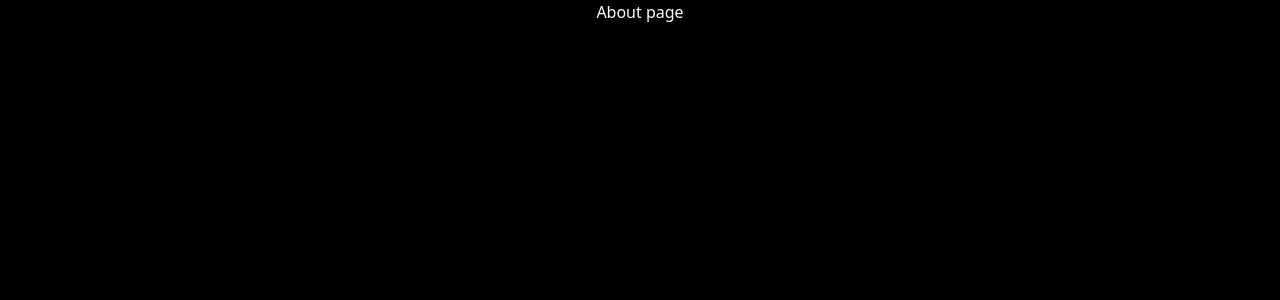
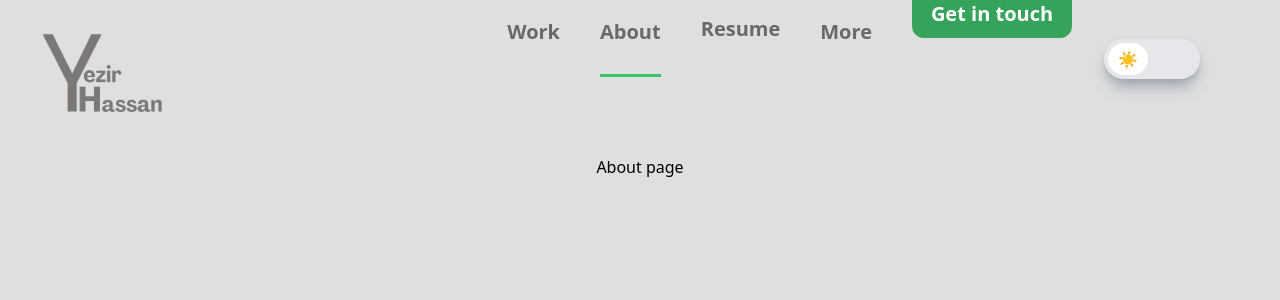
Before and after one commit to grzdev/yezirhassan, a SvelteKit app: page /about in a window 1280 px wide. Shown: the top 300 px of the page. Built offline with nearby package versions, Linux system fonts and the light colour scheme.

Commit message:
Page transitions/others

```diff
--- a/package.json
+++ b/package.json
@@ -23,6 +23,7 @@
 	},
 	"type": "module",
 	"dependencies": {
-		"gsap": "^3.12.2"
+		"gsap": "^3.12.2",
+		"swup": "^4.4.2"
 	}
 }
--- a/src/components/Navbar.svelte
+++ b/src/components/Navbar.svelte
@@ -33,19 +33,29 @@
   }
 
   // logo switch
+
+  let currentPath = "";
+
+  onMount(() => {
+    currentPath = window.location.pathname;
+  });
 </script>
 
 <nav
   class="flex flex-row p-[1rem] sm:p-[2rem] md:p-[2rem] items-center justify-between"
 >
-  <div>
-    <img
-      id="logoDark"
-      src={LogoDark}
-      alt=""
-      class="w-[6rem] sm:w-[8rem] md:w-[9rem] brightness-120 dark:brightness-130"
-    />
-  </div>
+  <h1
+    class="text-4xl font-medium text-black dark:text-[#989898] mt-[0] sm:mt-[0] md:mt-[-0.3rem] logo"
+  >
+    <a href="/">
+      <img
+        id="logoDark"
+        src={LogoDark}
+        alt=""
+        class="w-[6rem] sm:w-[8rem] md:w-[9rem] brightness-120 dark:brightness-175"
+      />
+    </a>
+  </h1>
   <!-- Navbar button -->
   {#if isMobileView && !menuOpen}
     <div class="md:hidden mt-[0.3rem]">
@@ -70,14 +80,14 @@
     class="flex flex-row items-center gap-[2.5rem] hidden md:flex mt-[-2rem]"
   >
     <div class="flex flex-row gap-[2.5rem] text-xl font-semibold ml-[4rem]">
-      <a href="work">
+      <a href="/work" class:active={currentPath === "/work"}>
         <h1
           class="text-[#6a6868] dark:text-[#989898] hover:text-black dark:hover:text-white transition duration-500 ease-in-out page1"
         >
           Work
         </h1>
       </a>
-      <a href="about">
+      <a href="/about" class:active={currentPath === "/about"}>
         <h1
           class="text-[#6a6868] dark:text-[#989898] hover:text-black dark:hover:text-white transition duration-500 ease-in-out page2"
         >
@@ -89,7 +99,7 @@
       >
         Resume
       </h1>
-      <a href="more">
+      <a href="/more" class:active={currentPath === "/more"}>
         <h1
           class="text-[#6a6868] dark:text-[#989898] hover:text-black dark:hover:text-white transition duration-500 ease-in-out page4"
         >
@@ -231,7 +241,7 @@
     animation: slideFromTop 1s ease-in-out;
     transform: translateY(100);
   }
-  .text-bounce {
-    transition: transform 0.2s ease-in-out;
+  a.active {
+    border-bottom: 3px solid #3bc26a;
   }
 </style>
--- /dev/null
+++ b/src/lib/Page.svelte
@@ -0,0 +1,17 @@
+<script>
+</script>
+
+<div>
+  <slot />
+</div>
+
+<style>
+  /* div {
+    height: 100%;
+    display: grid;
+    place-content: center;
+    color: white;
+    font-size: 1.4em;
+    background-color: var(--bg-color, black);
+  } */
+</style>
--- a/src/routes/+layout.svelte
+++ b/src/routes/+layout.svelte
@@ -1,5 +1,53 @@
+<!-- <script>
+  import "../app.css";
+</script> -->
 <script>
+  // @ts-ignore
+  import { fly, fade, scale } from "svelte/transition";
+  import { beforeNavigate, goto } from "$app/navigation";
   import "../app.css";
+
+  let navigating = false;
+
+  let onOutroendCb = () => {};
+
+  beforeNavigate((navigation) => {
+    if (!navigating) {
+      navigating = true;
+      navigation.cancel();
+      onOutroendCb = async () => {
+        // @ts-ignore
+        const route = navigation.to.route.id;
+        // @ts-ignore
+        await goto(route);
+        navigating = false;
+      };
+    }
+  });
+
+  // @ts-ignore
+  let inDuration = 1000;
+  // @ts-ignore
+  let outDuration = 500;
 </script>
 
-<slot />
+<!-- <slot /> -->
+<main>
+  {#if !navigating}
+    <div
+      class="transition-wrapper"
+      in:fade={{ duration: inDuration }}
+      out:fade={{ duration: outDuration }}
+      on:outroend={onOutroendCb}
+    >
+      <slot />
+    </div>
+  {/if}
+</main>
+
+<style>
+  .transition-wrapper {
+    grid-row: 1;
+    grid-column: 1;
+  }
+</style>
--- a/src/routes/+page.svelte
+++ b/src/routes/+page.svelte
@@ -1,4 +1,5 @@
 <script lang="ts">
+  import Page from "$lib/Page.svelte";
   import ThemeSwitch from "$lib/ThemeSwitch/ThemeSwitch.svelte";
 
   import "../app.css";
--- a/src/routes/about/+page.svelte
+++ b/src/routes/about/+page.svelte
@@ -1,7 +1,11 @@
 <script>
+  import Page from "$lib/Page.svelte";
+  import Navbar from "../../components/Navbar.svelte";
   import About from "../../modules/About.svelte";
+  let menuOpen = false;
 </script>
 
-<div>
+<Page>
+  <Navbar {menuOpen} on:toggleMenu={() => (menuOpen = !menuOpen)} />
   <About />
-</div>
+</Page>
--- a/src/routes/contact/+page.svelte
+++ b/src/routes/contact/+page.svelte
@@ -1,7 +1,11 @@
 <script>
+  import Page from "$lib/Page.svelte";
+  import Navbar from "../../components/Navbar.svelte";
   import Contact from "../../modules/Contact.svelte";
+  let menuOpen = false;
 </script>
 
 <div>
+  <Navbar {menuOpen} on:toggleMenu={() => (menuOpen = !menuOpen)} />
   <Contact />
 </div>
--- a/src/routes/more/+page.svelte
+++ b/src/routes/more/+page.svelte
@@ -1,7 +1,11 @@
 <script>
+  import Page from "$lib/Page.svelte";
+  import Navbar from "../../components/Navbar.svelte";
   import More from "../../modules/More.svelte";
+  let menuOpen = false;
 </script>
 
 <div>
+  <Navbar {menuOpen} on:toggleMenu={() => (menuOpen = !menuOpen)} />
   <More />
 </div>
--- a/src/routes/work/+page.svelte
+++ b/src/routes/work/+page.svelte
@@ -1,7 +1,12 @@
 <script>
+  import Page from "$lib/Page.svelte";
+  import Navbar from "../../components/Navbar.svelte";
   import Work from "../../modules/Work.svelte";
+
+  let menuOpen = false;
 </script>
 
 <div>
+  <Navbar {menuOpen} on:toggleMenu={() => (menuOpen = !menuOpen)} />
   <Work />
 </div>
```
Also changed, not shown: src/modules/Home.svelte (+0 -36 lines), 1 other file (tests, documents, lock files or other folders).
